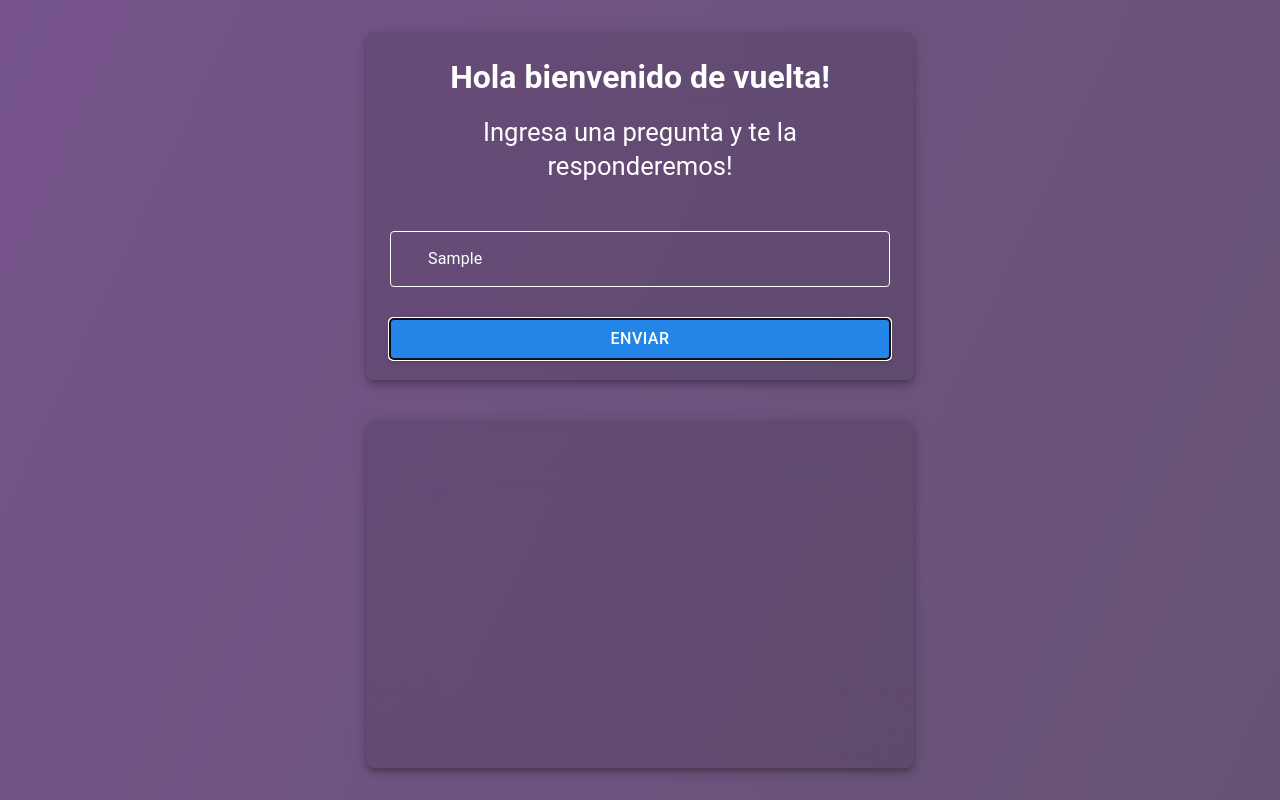
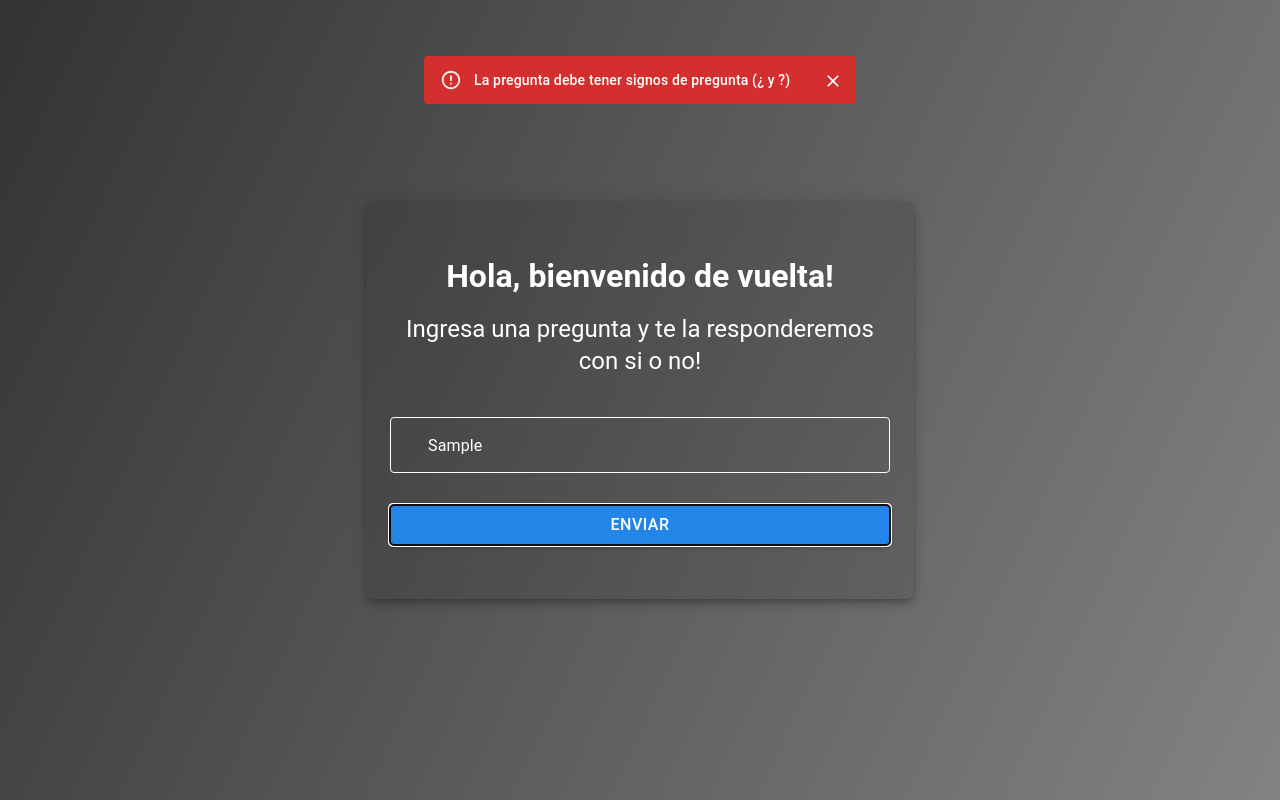
Before and after one commit to Santino112/Preguntas, a React (Vite) app: page / in a window 1280 px wide. Both pictures are taken after typing "Sample" into the empty fields and a click on the button "ENVIAR". Built offline with nearby package versions, Linux system fonts and the light colour scheme; some icons are missing.

Commit message:
Cambiado

```diff
--- a/src/App.jsx
+++ b/src/App.jsx
@@ -7,6 +7,9 @@ function App() {
   const [respuesta, setRespuesta] = useState("");
   const [pregunta, setPregunta] = useState("");
   const [gif, setGif] = useState("");
+  const [severity, setSeverity] = useState("");
+  const [mensaje, setMensaje] = useState("");
+  const [titulo, setTitulo] = useState("");
 
   const obtenerRespuesta = async (event) => {
     event.preventDefault();
@@ -16,7 +19,9 @@ function App() {
     const terminaConSigno = preguntaValida.endsWith("?");
 
     if (!tieneSignos && !terminaConSigno) {
-      alert("Debe poseer los 2 signos");
+      setTitulo("Error");
+      setMensaje("La pregunta debe tener signos de pregunta (¿ y ?)")
+      setSeverity("error");
       return;
     }
 
@@ -29,6 +34,9 @@ function App() {
       }
     } catch (error) {
       console.error("Error al obtener infomración:", error)
+      setTitulo("Error");
+      setMensaje("La pregunta debe tener signos de pregunta (¿ y ?)")
+      setSeverity("error");
     }
   };
 
@@ -36,24 +44,47 @@ function App() {
     <Box component="section" sx={{
       minHeight: "100vh",
       minWidth: "100vw",
-      backgroundImage: 'linear-gradient(115deg, rgba(84, 41, 111, 0.8), rgba(37, 11, 57, 0.7))',
-      backgroundSize: "cover",
-      backgroundRepeat: "no-repeat",
-      backgroundPosition: "center",
+      background: 'linear-gradient(115deg, rgba(0, 0, 0, 0.8), rgba(78, 78, 78, 0.7))',
       display: "flex",
       justifyContent: "space-around",
       alignItems: "center",
-      overflow: "hidden",
     }}>
+      <Snackbar
+        open={Boolean(mensaje)}
+        autoHideDuration={3000}
+        onClose={() => setMensaje(null)}
+        anchorOrigin={{ vertical: 'top', horizontal: 'center' }}
+        sx={{ mt: "2rem" }}
+      >
+        <Alert
+          onClose={() => setMensaje(null)}
+          variant="filled"
+          severity={severity}
+          sx={{
+            color: "#ffff",
+            width: {
+              xs: "100%",
+              sm: "100%",
+              md: 300,
+              lg: 400,
+              xl: 400
+            }
+          }}
+        >
+          {mensaje}
+        </Alert>
+      </Snackbar>
       <Stack
-        direction="column"
+        direction={{ xs: "column", md: "row" }}
         justifyContent="space-around"
         alignItems="center"
         spacing={5}
-        sx={{ width: "100%", p: 3, }}
+        sx={{ width: "100%", p: 3 }}
       >
         <Stack
           direction="row"
+          alignItems="center"
+          justifyContent="center"
           sx={{
             width: { xs: "100%", sm: "100%", md: 500, lg: 500, xl: 500 },
             backgroundColor: "#212121",
@@ -63,8 +94,8 @@ function App() {
             height: {
               xs: "auto",
               sm: "auto",
-              md: 300,
-              lg: 300,
+              md: 360,
+              lg: 350,
               xl: 300
             },
             backdropFilter: "blur(30px)",
@@ -72,7 +103,7 @@ function App() {
             boxShadow: 6,
           }}
         >
-          <Stack spacing={5} direction="column" alignItems="center" sx={{ width: "100%", color: "white", fontFamily: "Inter" }}>
+          <Stack spacing={5} direction="column" justifyContent="center" alignItems="center" sx={{ width: "100%", color: "white", fontFamily: "Inter" }}>
             <Box>
               <Typography variant="h5" sx={{
                 fontWeight: 600,
@@ -86,20 +117,19 @@ function App() {
                 },
                 textAlign: "center"
               }}>
-                Hola bienvenido de vuelta!
+                Hola, bienvenido de vuelta!
               </Typography>
               <Typography variant="h5" sx={{
-                mb: 1,
                 fontSize: {
                   xs: "1.1rem",
                   sm: "1.2rem",
                   md: "1.6rem",
-                  lg: "1.6rem",
+                  lg: "1.5rem",
                   xl: "1.5rem"
                 },
                 textAlign: "center"
               }}>
-                Ingresa una pregunta y te la responderemos!
+                Ingresa una pregunta y te la responderemos con si o no!
               </Typography>
             </Box>
             <Box
@@ -158,60 +188,57 @@ function App() {
             </Box>
           </Stack>
         </Stack>
-        <Stack
-          spacing={2}
-          direction="column"
-          justifyContent="center"
-          alignItems="center"
-          sx={{
+        {gif && (
+          <Stack sx={{
+            position: "relative",
+            width: { xs: "100%", sm: "100%", md: 500, lg: 500, xl: 500 },
+            backgroundColor: "#212121",
+            p: 3,
+            borderRadius: 2,
+            justifyContent: "center",
             height: {
               xs: "auto",
               sm: "auto",
-              md: 300,
-              lg: 300,
+              md: 360,
+              lg: 350,
               xl: 300
             },
-            overflowY: "auto",
-            backgroundColor: "#121212",
-            p: 3,
-            borderRadius: 2,
-            color: "white",
             backdropFilter: "blur(30px)",
             backgroundColor: "rgba(0, 0, 0, 0.1)",
             boxShadow: 6,
-            width: { xs: "100%", sm: "100%", md: 500, lg: 500, xl: 500 },
-          }}
-        >
-          <Typography sx={{
-            mb: 1,
-            fontSize: {
-              xs: "1.1rem",
-              sm: "1.2rem",
-              md: "1.6rem",
-              lg: "1.6rem",
-              xl: "1.5rem"
-            },
-            textAlign: "center"
-          }}>{respuesta}</Typography>
-          {gif && (
+          }}>
             <Box
               component="img"
               alt="Respuesta de la API"
               src={gif}
               sx={{
-                width: {
-                  xs: "100%",
-                  sm: "100%",
-                  md: "35%",
-                  lg: "40%",
-                  xl: "40%",
+                height: {
+                  xs: "auto",
+                  sm: "auto",
+                  md: 360,
+                  lg: 350,
+                  xl: 300
                 },
-                backgroundColor: "#f9f9f9",
-                boxShadow: 6,
               }}
-            />
-          )}
-        </Stack>
+            >
+            </Box>
+            <Typography variant="h1" sx={{
+              mb: 1,
+              position: "absolute",
+              top: "50%",
+              left: "50%",
+              transform: "translate(-50%, -50%)",
+              fontSize: {
+                xs: "1.1rem",
+                sm: "1.2rem",
+                md: "1.6rem",
+                lg: "1.6rem",
+                xl: "1.5rem"
+              },
+              textAlign: "center"
+            }}>{respuesta}</Typography>
+          </Stack>
+        )}
       </Stack>
     </Box>
   )
```
